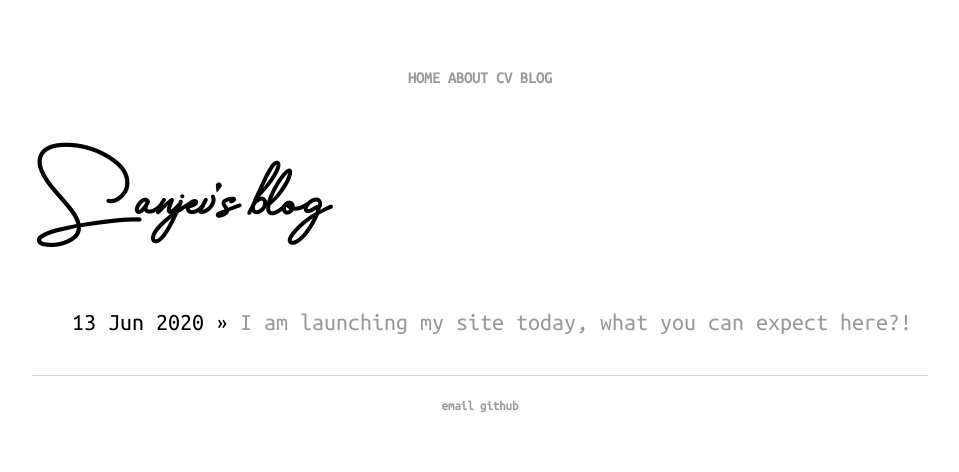
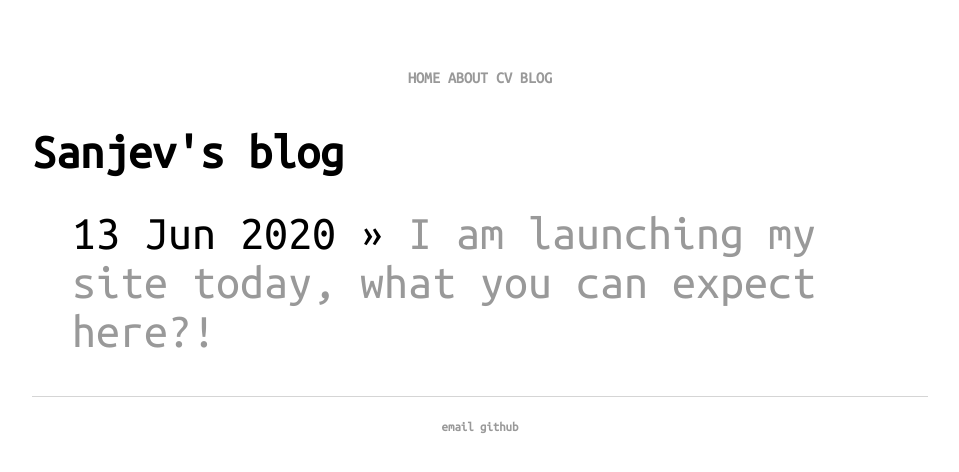
Before and after one commit to sanjevk/portfolio, a Jekyll site: the page built from blog/index.html, in a window 1280 px wide. Shown: the top 472 px of the page, without its empty margins (160-1119 px from the left). Built offline with Jekyll 4.4.1, drawn with Linux system fonts in a browser that asks for light colours.

Commit message:
font tweaks

```diff
--- a/blog/index.html
+++ b/blog/index.html
@@ -6,6 +6,6 @@ title: Sanjev's blog
 	<ul class="posts">
 
 	  {% for post in site.posts %}
-	    <li><span>{{ post.date | date_to_string }}</span> » <a href="{{ post.url }}" title="{{ post.title }}">{{ post.title }}</a></li>
-	  {% endfor %}
+	    <li><span><div class="article_list">{{ post.date | date_to_string }}</span> » <a href="{{ post.url }}" title="{{ post.title }}">{{ post.title }}</a></li>
+	  {% endfor %}</span></div>
 	</ul>
--- a/css/main.css
+++ b/css/main.css
@@ -16,10 +16,14 @@
 
 }
 
+.article_list {
+    font-family:'ubuntu_monoregular';
+    font-size: 2em;
+}
+
 h1.blog_title {
     font-family:'ubuntu_monoregular';
     font-size: 3em;
-    font-family: 'custom';
 }
 
 body {
```
